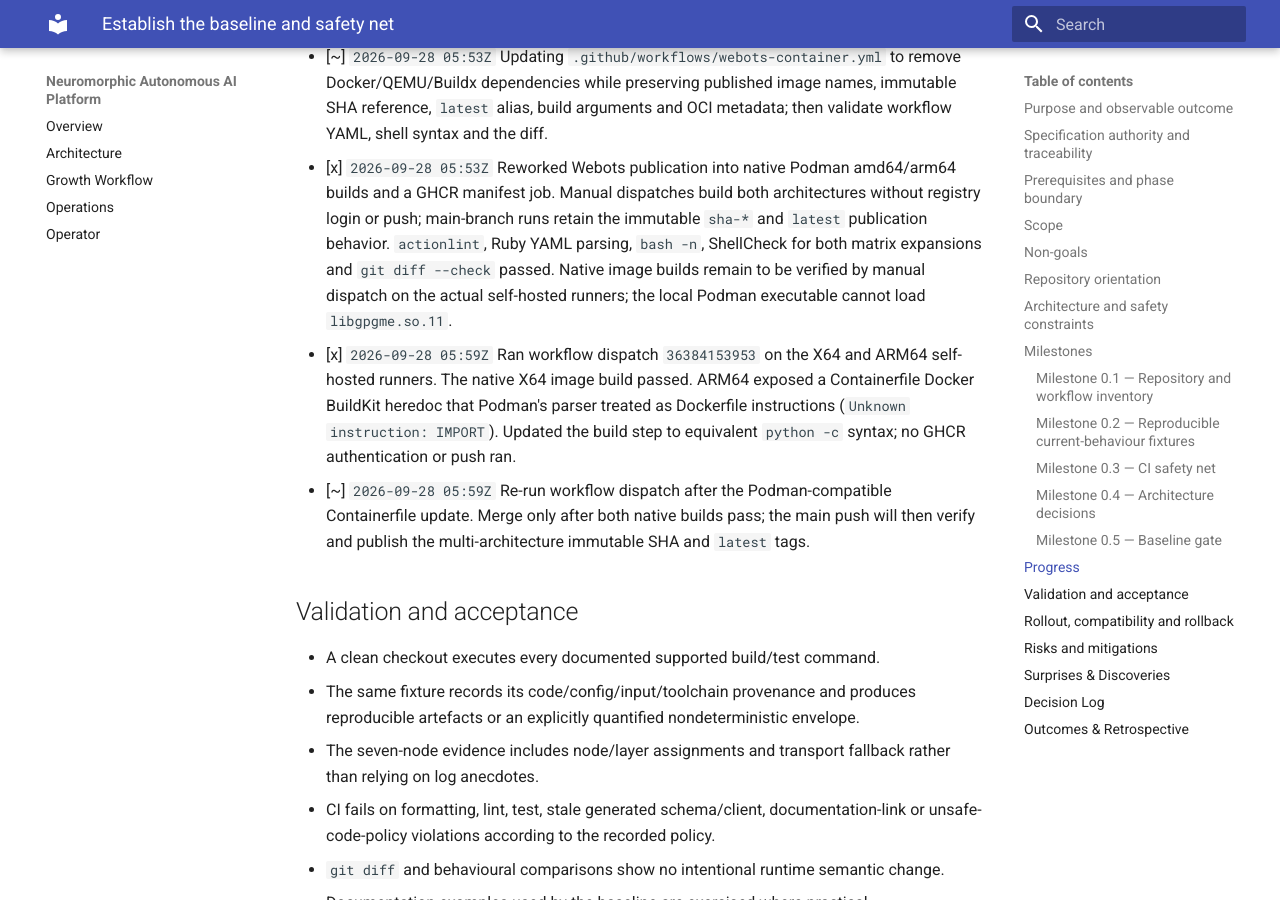
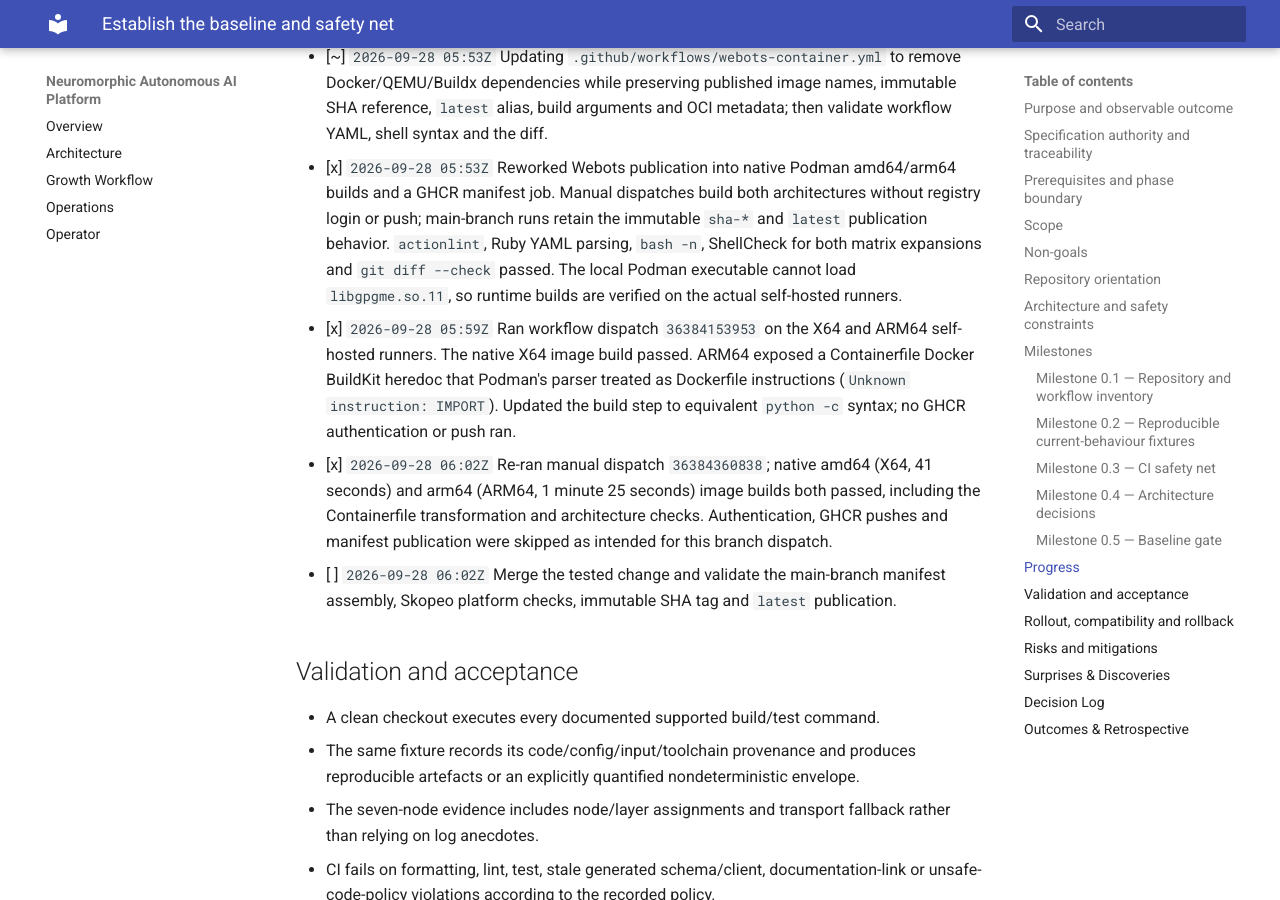
Before and after one commit to neuralmimicry/aarnn_rust, an MkDocs documentation site: the page built from docs/execplans/phase-00-baseline.md, in a window 1280 px wide and 900 px high, scrolled down 4830 px. Built offline with MkDocs 1.6.1 and Material for MkDocs 9.7.7, drawn with Linux system fonts in a browser that asks for light colours.

Commit message:
docs: record Webots Podman build validation

```diff
--- a/docs/execplans/phase-00-baseline.md
+++ b/docs/execplans/phase-00-baseline.md
@@ -135,18 +135,21 @@ Repeat the supported scenarios from a clean environment, compare artefacts, insp
   architectures without registry login or push; main-branch runs retain the
   immutable `sha-*` and `latest` publication behavior. `actionlint`, Ruby YAML
   parsing, `bash -n`, ShellCheck for both matrix expansions and `git diff
-  --check` passed. Native image builds remain to be verified by manual dispatch
-  on the actual self-hosted runners; the local Podman executable cannot load
-  `libgpgme.so.11`.
+  --check` passed. The local Podman executable cannot load `libgpgme.so.11`, so
+  runtime builds are verified on the actual self-hosted runners.
 - [x] `2026-09-28 05:59Z` Ran workflow dispatch `36384153953` on the X64 and
   ARM64 self-hosted runners. The native X64 image build passed. ARM64 exposed a
   Containerfile Docker BuildKit heredoc that Podman's parser treated as
   Dockerfile instructions (`Unknown instruction: IMPORT`). Updated the build
   step to equivalent `python -c` syntax; no GHCR authentication or push ran.
-- [~] `2026-09-28 05:59Z` Re-run workflow dispatch after the Podman-compatible
-  Containerfile update. Merge only after both native builds pass; the main push
-  will then verify and publish the multi-architecture immutable SHA and
-  `latest` tags.
+- [x] `2026-09-28 06:02Z` Re-ran manual dispatch `36384360838`; native amd64
+  (X64, 41 seconds) and arm64 (ARM64, 1 minute 25 seconds) image builds both
+  passed, including the Containerfile transformation and architecture checks.
+  Authentication, GHCR pushes and manifest publication were skipped as
+  intended for this branch dispatch.
+- [ ] `2026-09-28 06:02Z` Merge the tested change and validate the main-branch
+  manifest assembly, Skopeo platform checks, immutable SHA tag and `latest`
+  publication.
 
 ## Validation and acceptance
 
```
